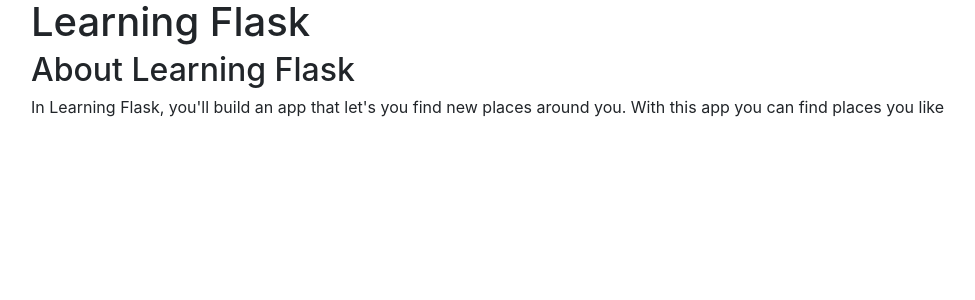
After one commit to carlinhop/learning_flask, a Flask app: page /about in a window 1280 px wide. The commit adds this page. Shown: the top 300 px of the page, without its empty margins (54-1029 px from the left). Run offline with Flask 2, Linux system fonts and the light colour scheme; some libraries are stand-ins or nearby versions.

Commit message:
Added about page

```diff
--- a/routes.py
+++ b/routes.py
@@ -7,5 +7,9 @@ app = Flask(__name__)
 def index():
 	return render_template("index.html")
 
+@app.route("/about")
+def about():
+	return render_template("about.html")
+
 if __name__ == "__main__":
 	app.run(debug=True)
--- /dev/null
+++ b/templates/about.html
@@ -0,0 +1,12 @@
+{% extends "layout.html" %}
+
+{% block content %}
+	<main class="about-section">
+		<div class="container">
+			<h2>
+				About Learning Flask
+			</h2>
+			<p>In Learning Flask, you'll build an app that let's you find new places around you. With this app you can find places you like</p>
+		</div>
+	</main>
+{% endblock %}
--- a/templates/index.html
+++ b/templates/index.html
@@ -5,8 +5,8 @@
 		<div class="container">
 			<div class="section-content">
 				<h2>Discover Places near you.</h2>
-				<a href="#" class="btn-secundary"> Sign Up</a>
-				<a href="#" class="btn-secundary"> Learn More</a>
+				<a href="#" class="btn btn-primary"> Sign Up</a>
+				<a href="{{url_for('about')}}" class="btn btn-secundary"> Learn More</a>
 			</div>
 			<div class="section-device">
 				<img src="static/img/device.png">
--- a/templates/layout.html
+++ b/templates/layout.html
@@ -5,6 +5,7 @@
 		<link href="http://fonts.googleapis.com/css?family=Open+Sans:300,400,600">
 		<link href="{{ url_for('static', filename='css/main/css') }}">
 		<link rel="stylesheet" href="https://maxcdn.bootstrapcdn.com/bootstrap/4.0.0-beta/css/bootstrap.min.css" integrity="sha384-/Y6pD6FV/Vv2HJnA6t+vslU6fwYXjCFtcEpHbNJ0lyAFsXTsjBbfaDjzALeQsN6M" crossorigin="anonymous">
+		<meta name="viewport" content="width=device-width, initial-scale=1, shrink-to-fit=no">
 	</head>
 	<body>
 
```
